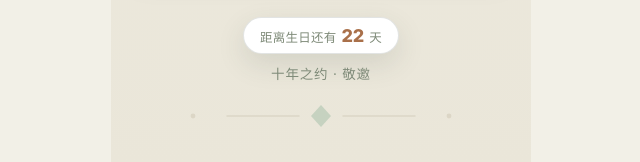
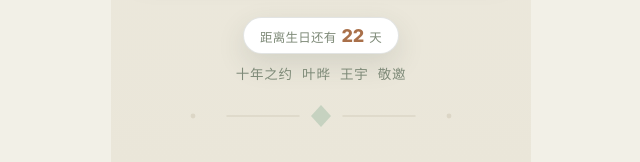
Before and after one commit to aiden23333/inv-7k2m, a plain HTML site: page index.html in a window 1280 px wide. Shown: the part 1119-1281 px from the top of the page, 319-959 px from the left. Drawn offline with Linux system fonts and the light colour scheme.

Commit message:
更新底部署名：十年之约 叶晔 王宇 敬邀

```diff
--- a/index.html
+++ b/index.html
@@ -354,7 +354,7 @@
 
   <footer class="footer anim d7">
     <span class="countdown">距离生日还有 <b id="days">—</b> 天</span>
-    <span>十年之约 · 敬邀</span>
+    <span>十年之约&nbsp;&nbsp;叶晔&nbsp;&nbsp;王宇&nbsp;&nbsp;敬邀</span>
   </footer>
 
 <svg class="deco-bottom" viewBox="0 0 380 30" aria-hidden="true">
```
